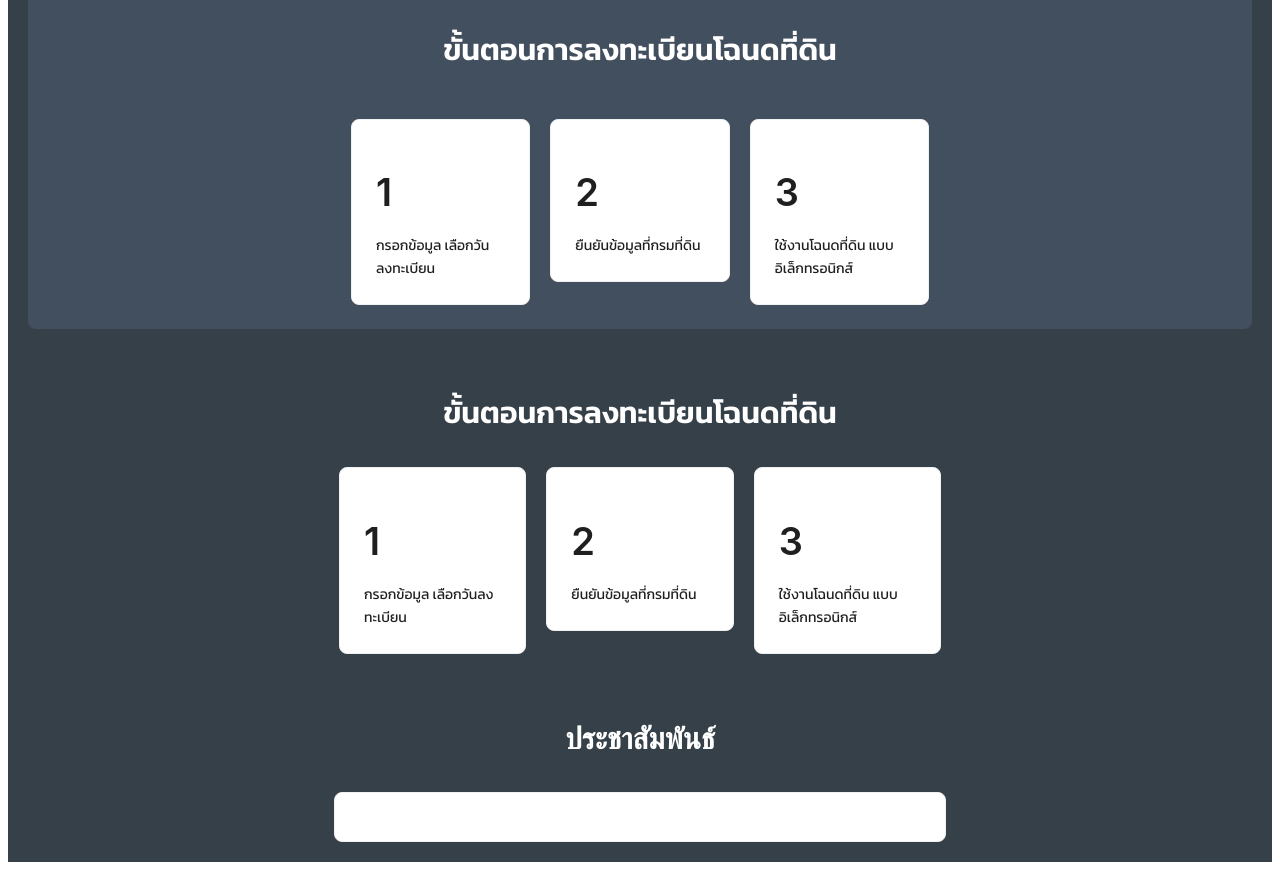
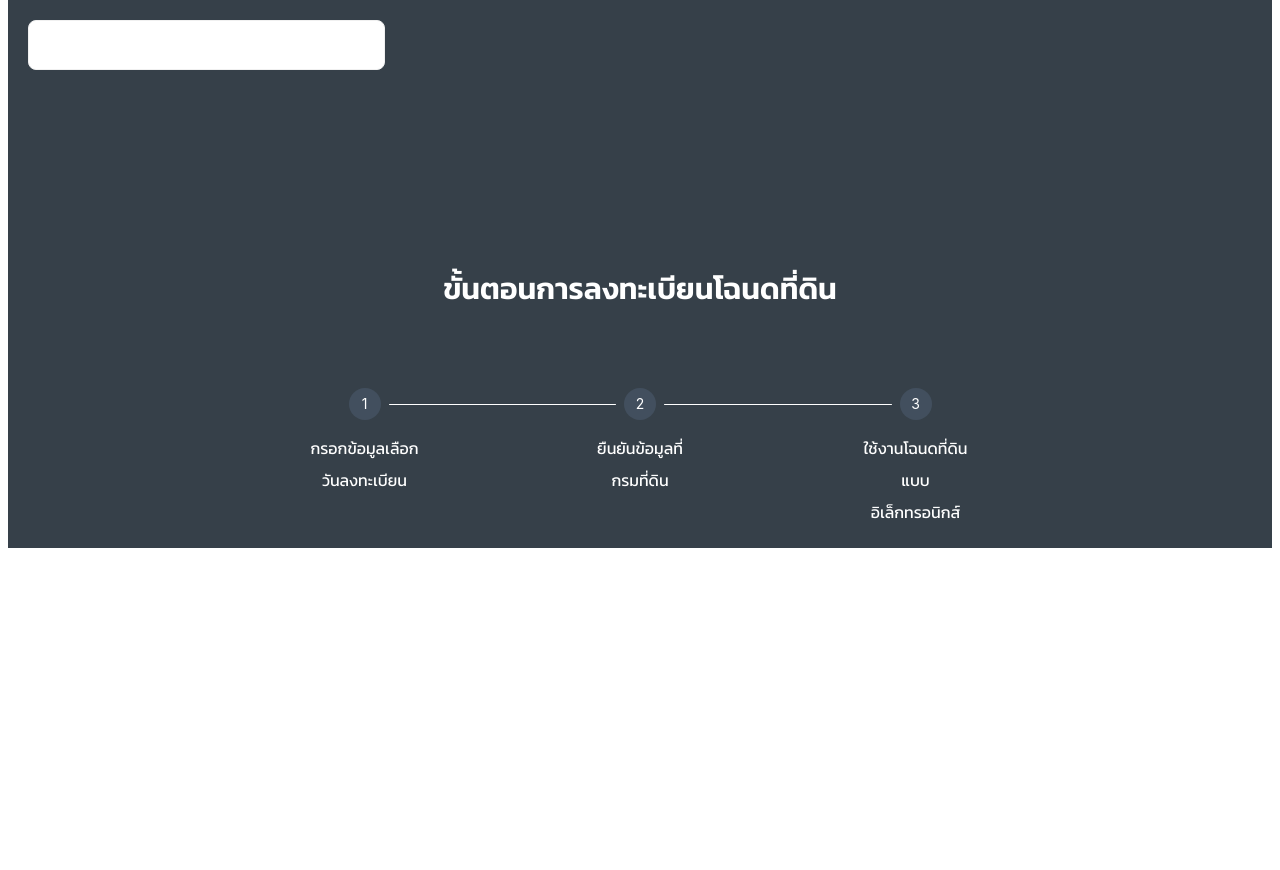
Before and after one commit to LandChainCPE/LandChain, a React (Vite) app in the folder User/Frontend/: page / in a window 1280 px wide. Shown: the part 1823-2693 px from the top of the page. After the commit the page ends 2379 px from the top, so only its background shows below. Built offline with nearby package versions, Linux system fonts and the light colour scheme.

Commit message:
80% Almost done

```diff
--- a/User/Frontend/src/pages/MainPage/MainPage.css
+++ b/User/Frontend/src/pages/MainPage/MainPage.css
@@ -69,3 +69,24 @@ body {
   color: white;
   font-family: 'Kanit';
 }
+
+.custom-step .ant-steps-item-description {
+  color: white !important;
+  border-color: white !important;
+  font-family: 'Kanit', sans-serif;
+}
+
+.ant-steps .ant-steps-item-title {
+  color: white !important;
+  font-family: 'Kanit', sans-serif;
+}
+.ant-steps .ant-steps-item-icon {
+  background-color: #424f5e !important;
+  color: white !important;
+}
+.ant-steps .ant-steps-icon {
+  color: white !important;
+}
+.ant-steps-item-tail::after {
+  background-color: white !important;
+}
--- a/User/Frontend/src/pages/MainPage/MainPage.tsx
+++ b/User/Frontend/src/pages/MainPage/MainPage.tsx
@@ -1,5 +1,5 @@
 import { CheckSquareOutlined, CopyOutlined, EnvironmentOutlined, SearchOutlined, AuditOutlined, SafetyCertificateOutlined } from "@ant-design/icons";
-import { Button, Card, Col, Input, Row, Select, Typography, Form, Tag, Pagination } from "antd";
+import { Button, Card, Col, Input, Row, Select, Typography, Form, Tag, Pagination, Steps } from "antd";
 import "./MainPage.css";
 import Logo from "../../assets/LogoLandchain.png";
 import Landpic from "../../assets/LandPic.jpg";
@@ -7,7 +7,7 @@ import LandpicKorat from "../../assets/LandPicKorat.jpg"
 import type { JSX } from "react";
 const { Title, Text } = Typography;
 const { Option } = Select;
-
+const { Step } = Steps;
 const MainPage = (): JSX.Element => {
   return (
     <div className="main-container">
@@ -227,7 +227,7 @@ const MainPage = (): JSX.Element => {
         */}
 
         {/* Services Section */}
-        <Row justify="center" style={{ marginTop: "40px" }}>
+        <Row justify="space-between" align="top" style={{ marginTop: "40px", padding: '0 5%' }}>
           <Col span={15} >
             <Title level={2} style={{ color: "white", fontFamily: 'Kanit' }}>
               บริการของเรา
@@ -271,79 +271,28 @@ const MainPage = (): JSX.Element => {
             </Card>
           </Col>
         </Row>
+        <Col span={7} style={{ textAlign: "center" }}>
+          <Title level={2} style={{ color: "white" }}>
+              ประชาสัมพันธ์
+          </Title>
+          <Card/>
+        </Col>
 
         {/* Steps Section */}
-        <Col xs={24} sm={24} md={24} lg={24}>
-          <Card style={{ marginTop: "40px", backgroundColor: "#424f5e", border: "none", width: "100%"}}>
+        <Col xs={24} sm={24} md={24} lg={24} style={{ marginTop: "200px" }}>
             <Title level={2} style={{ color: "white", fontFamily: 'Kanit', textAlign: "center" }}>
               ขั้นตอนการลงทะเบียนโฉนดที่ดิน
             </Title>
-            <Row justify="center" gutter={[20, 16]} style={{ marginTop: "50px" }}>
-              <Col span={4}>
-                <Card>
-                  <Title level={1}>1</Title>
-                  <Text style={{ fontFamily: 'Kanit' }}>กรอกข้อมูล เลือกวันลงทะเบียน</Text>
-                </Card>
-              </Col>
-              <Col span={4}>
-                <Card>
-                  <Title level={1}>2</Title>
-                  <Text style={{ fontFamily: 'Kanit' }}>ยืนยันข้อมูลที่กรมที่ดิน</Text>
-                </Card>
-              </Col>
-              <Col span={4}>
-                <Card>
-                  <Title level={1}>3</Title>
-                  <Text style={{ fontFamily: 'Kanit' }}>ใช้งานโฉนดที่ดิน แบบอิเล็กทรอนิกส์</Text>
-                </Card>
+            <Row justify="center" style={{ marginTop: "80px" }}>
+              <Col span={13} >
+                <Steps current={-1} labelPlacement="vertical">
+                  <Step title="กรอกข้อมูลเลือกวันลงทะเบียน" />
+                  <Step title="ยืนยันข้อมูลที่กรมที่ดิน" />
+                  <Step title="ใช้งานโฉนดที่ดิน แบบอิเล็กทรอนิกส์" />
+                </Steps>
               </Col>
             </Row>
-          </Card>
         </Col>
-
-        <Row justify="center" style={{ marginTop: "40px" }}>
-          <Col span={24} style={{ textAlign: "center" }}>
-            <Title level={2} style={{ color: "white", fontFamily: 'Kanit' }}>
-              ขั้นตอนการลงทะเบียนโฉนดที่ดิน
-            </Title>
-          </Col>
-        </Row>
-
-        <Row justify="center" gutter={[20, 16]} style={{ marginTop: "20px" }}>
-          <Col span={4}>
-            <Card>
-              <Title level={1}>1</Title>
-              <Text style={{ fontFamily: 'Kanit' }}>กรอกข้อมูล เลือกวันลงทะเบียน</Text>
-            </Card>
-          </Col>
-          <Col span={4}>
-            <Card>
-              <Title level={1}>2</Title>
-              <Text style={{ fontFamily: 'Kanit' }}>ยืนยันข้อมูลที่กรมที่ดิน</Text>
-            </Card>
-          </Col>
-          <Col span={4}>
-            <Card>
-              <Title level={1}>3</Title>
-              <Text style={{ fontFamily: 'Kanit' }}>ใช้งานโฉนดที่ดิน แบบอิเล็กทรอนิกส์</Text>
-            </Card>
-          </Col>
-        </Row>
-
-        {/* Public Relations Section */}
-        <Row justify="center" style={{ marginTop: "40px" }}>
-          <Col span={24} style={{ textAlign: "center" }}>
-            <Title level={2} style={{ color: "white" }}>
-              ประชาสัมพันธ์
-            </Title>
-          </Col>
-        </Row>
-
-        <Row justify="center" style={{ marginTop: "20px" }}>
-          <Col span={12}>
-            <Card />
-          </Col>
-        </Row>
       </div>
     </div>
   );
```
